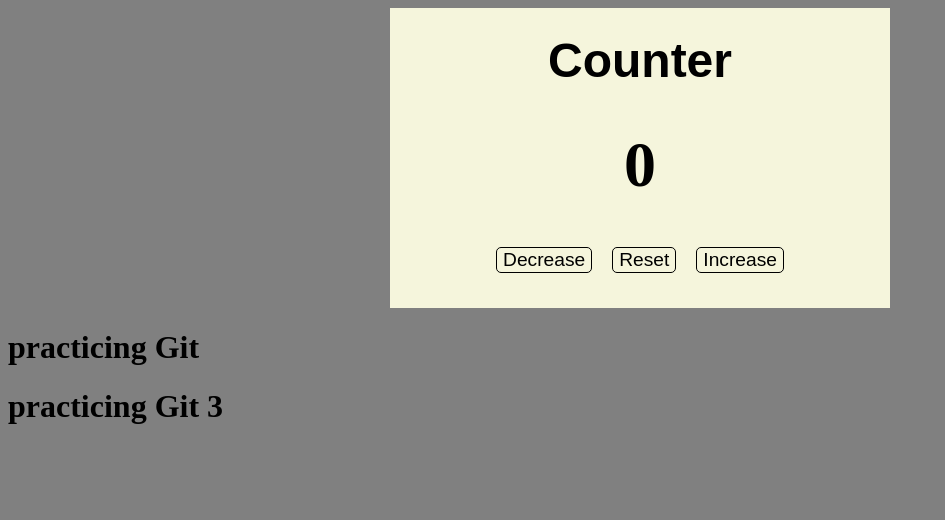
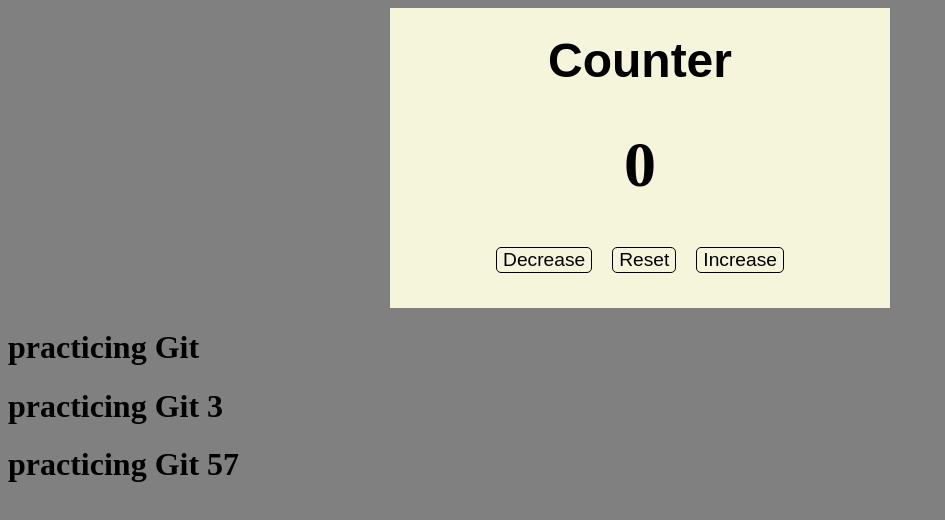
Before and after one commit to nkcelll/Counter-, a plain HTML site: page index.html in a window 1280 px wide. Shown: the whole page, without its empty margins (0-945 px from the left). Drawn offline with Linux system fonts and the light colour scheme.

Commit message:
updating

```diff
--- a/index.html
+++ b/index.html
@@ -22,6 +22,7 @@
 
     <h1>practicing Git</h1>
     <h1>practicing Git 3</h1>
+    <h1>practicing Git 57</h1>
 
 <script src="./scripts/app.js" type="module"></script>
 </body>
--- a/scripts/app.js
+++ b/scripts/app.js
@@ -48,3 +48,7 @@ function display() {
 display()
 
 console.log('git practicing 3')
+
+console.log('git practicing 3')
+
+console.log('git practicing 324')
```
